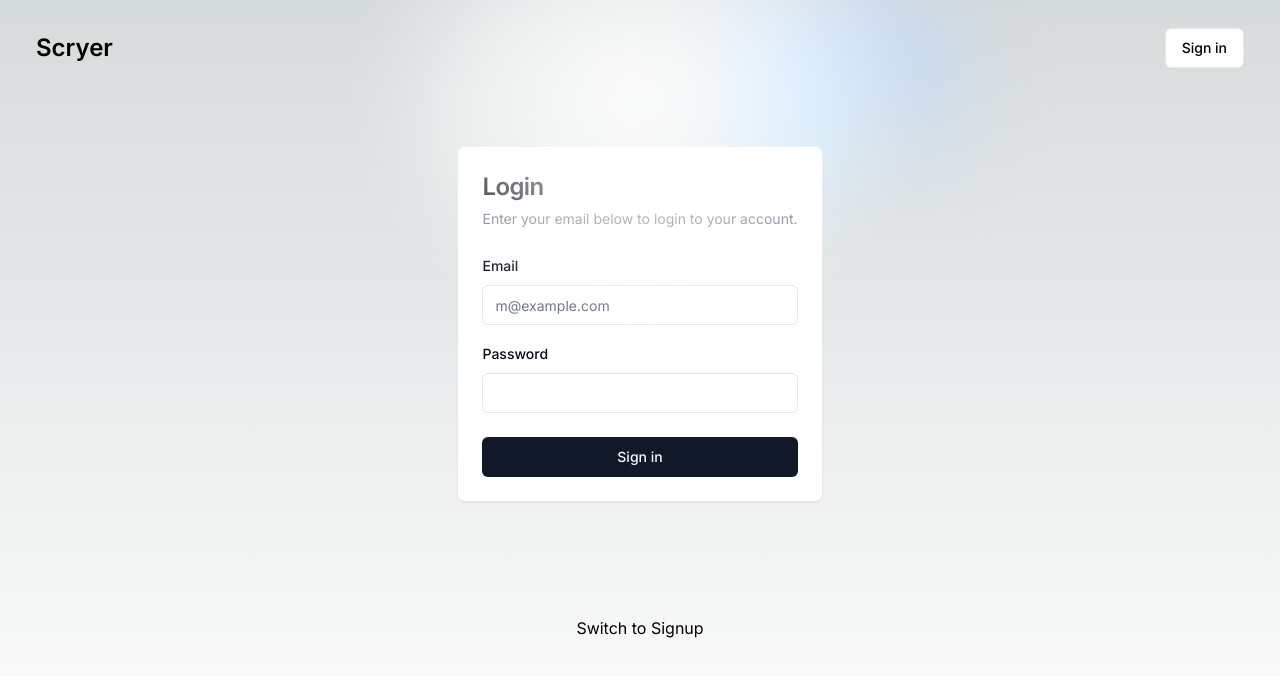
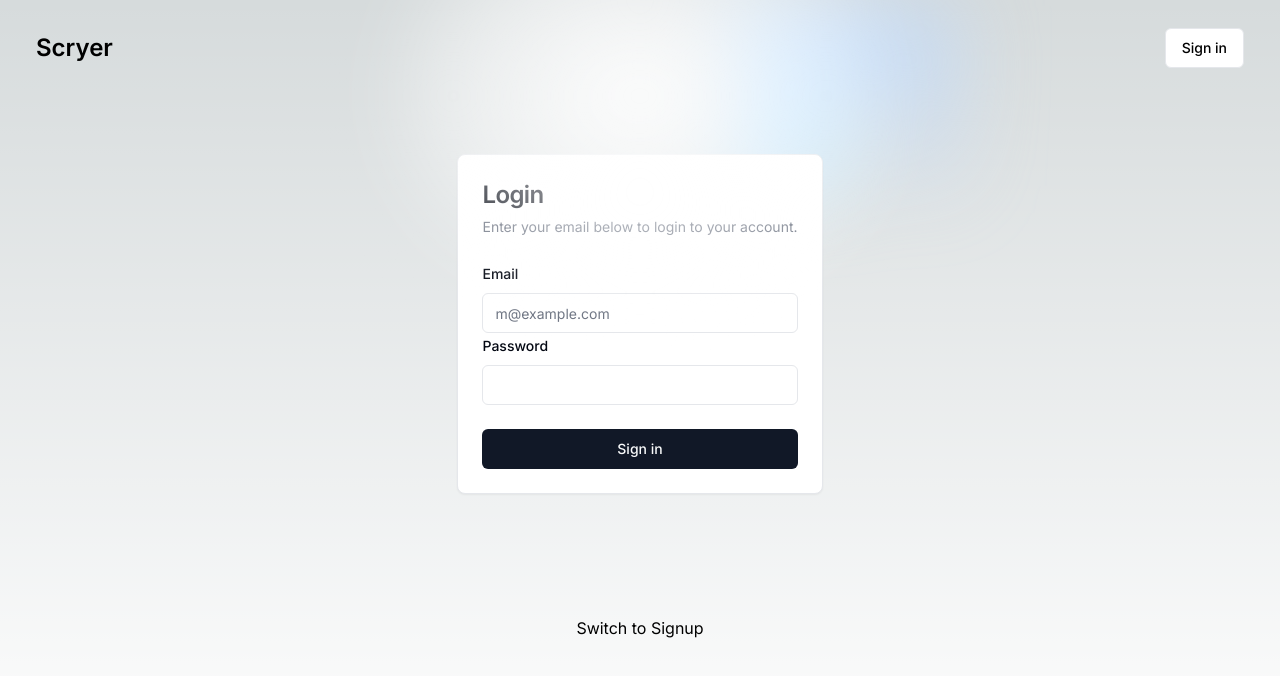
Before and after one commit to davidumoru/scryer, a Next.js app in the folder client/: page /auth in a window 1280 px wide. Shown: the top 676 px of the page. Built offline with nearby package versions, Linux system fonts and the light colour scheme.

Commit message:
Use form to handle submission

```diff
--- a/client/components/login.tsx
+++ b/client/components/login.tsx
@@ -1,12 +1,19 @@
 import axios from "axios";
 import { useState, FormEvent } from "react";
-import { useRouter } from 'next/navigation';
-import { ToastContainer, toast } from 'react-toastify';
-import 'react-toastify/dist/ReactToastify.css';
-import { CardTitle, CardDescription, CardHeader, CardContent, CardFooter, Card } from "@/components/ui/card"
-import { Label } from "@/components/ui/label"
-import { Input } from "@/components/ui/input"
-import { Button } from "@/components/ui/button"
+import { useRouter } from "next/navigation";
+import { ToastContainer, toast } from "react-toastify";
+import "react-toastify/dist/ReactToastify.css";
+import {
+  CardTitle,
+  CardDescription,
+  CardHeader,
+  CardContent,
+  CardFooter,
+  Card,
+} from "@/components/ui/card";
+import { Label } from "@/components/ui/label";
+import { Input } from "@/components/ui/input";
+import { Button } from "@/components/ui/button";
 
 export function Login() {
   const [email, setEmail] = useState("");
@@ -21,17 +28,14 @@ export function Login() {
     setError(null);
 
     try {
-      const response = await axios.post(
-        "http://localhost:5006/auth/login",
-        {
+      const response = await axios.post("http://localhost:5006/auth/login", {
         email,
         password,
-        }
-      );
+      });
 
       console.log("Login successful:", response.data);
       toast.success(response.data.message);
-      router.push('/dashboard');
+      router.push("/dashboard");
     } catch (error: any) {
       console.error(error);
       toast.error(error.response.data.message);
@@ -45,23 +49,38 @@ export function Login() {
       <Card>
         <CardHeader>
           <CardTitle className="text-2xl">Login</CardTitle>
-          <CardDescription>Enter your email below to login to your account.</CardDescription>
+          <CardDescription>
+            Enter your email below to login to your account.
+          </CardDescription>
         </CardHeader>
         <CardContent className="space-y-4">
+          <form onClick={handleLoginSubmit}>
             <div className="space-y-2">
               <Label htmlFor="email">Email</Label>
-            <Input id="email" placeholder="m@example.com" required type="email" onChange={(e) => setEmail(e.target.value)} />
+              <Input
+                id="email"
+                placeholder="m@example.com"
+                required
+                type="email"
+                onChange={(e) => setEmail(e.target.value)}
+              />
             </div>
             <div className="space-y-2">
               <Label htmlFor="password">Password</Label>
-            <Input id="password" required type="password" onChange={(e) => setPassword(e.target.value)} />
+              <Input
+                id="password"
+                required
+                type="password"
+                onChange={(e) => setPassword(e.target.value)}
+              />
             </div>
-        </CardContent>
-        <CardFooter>
-          <Button className="w-full" disabled={isLoading} onClick={handleLoginSubmit}>
+            <div className="mt-6">
+              <Button className="w-full" disabled={isLoading}>
                 {isLoading ? "Logging In..." : "Sign in"}
               </Button>
-        </CardFooter>
+            </div>
+          </form>
+        </CardContent>
       </Card>
       <ToastContainer />
     </div>
--- a/client/components/signup.tsx
+++ b/client/components/signup.tsx
@@ -1,11 +1,18 @@
 import axios from "axios";
 import { useState, FormEvent } from "react";
-import { ToastContainer, toast } from 'react-toastify';
-import 'react-toastify/dist/ReactToastify.css';
-import { CardTitle, CardDescription, CardHeader, CardContent, CardFooter, Card } from "@/components/ui/card"
-import { Label } from "@/components/ui/label"
-import { Input } from "@/components/ui/input"
-import { Button } from "@/components/ui/button"
+import { ToastContainer, toast } from "react-toastify";
+import "react-toastify/dist/ReactToastify.css";
+import {
+  CardTitle,
+  CardDescription,
+  CardHeader,
+  CardContent,
+  CardFooter,
+  Card,
+} from "@/components/ui/card";
+import { Label } from "@/components/ui/label";
+import { Input } from "@/components/ui/input";
+import { Button } from "@/components/ui/button";
 
 export function Signup() {
   const [firstName, setFirstName] = useState("");
@@ -21,15 +28,12 @@ export function Signup() {
     setError(null);
 
     try {
-      const response = await axios.post(
-        "http://localhost:5006/auth/signup",
-        {
+      const response = await axios.post("http://localhost:5006/auth/signup", {
         firstName,
         lastName,
         email,
         password,
-        }
-      );
+      });
 
       console.log("Signup successful:", response.data);
       toast.success(response.data.message);
@@ -46,33 +50,58 @@ export function Signup() {
       <Card>
         <CardHeader>
           <CardTitle className="text-2xl">Sign Up</CardTitle>
-          <CardDescription>Enter your information to create an account.</CardDescription>
+          <CardDescription>
+            Enter your information to create an account.
+          </CardDescription>
         </CardHeader>
         <CardContent className="space-y-4">
+          <form onClick={handleSubmit}>
             <div className="grid grid-cols-2 gap-4">
               <div className="space-y-2">
                 <Label htmlFor="first-name">First name</Label>
-              <Input id="first-name" placeholder="Lee" required onChange={(e) => setFirstName(e.target.value)} />
+                <Input
+                  id="first-name"
+                  placeholder="Lee"
+                  required
+                  onChange={(e) => setFirstName(e.target.value)}
+                />
               </div>
               <div className="space-y-2">
                 <Label htmlFor="last-name">Last name</Label>
-              <Input id="last-name" placeholder="Robinson" required onChange={(e) => setLastName(e.target.value)} />
+                <Input
+                  id="last-name"
+                  placeholder="Robinson"
+                  required
+                  onChange={(e) => setLastName(e.target.value)}
+                />
               </div>
             </div>
             <div className="space-y-2">
               <Label htmlFor="email">Email</Label>
-            <Input id="email" placeholder="m@example.com" required type="email" onChange={(e) => setEmail(e.target.value)} />
+              <Input
+                id="email"
+                placeholder="m@example.com"
+                required
+                type="email"
+                onChange={(e) => setEmail(e.target.value)}
+              />
             </div>
             <div className="space-y-2">
               <Label htmlFor="password">Password</Label>
-            <Input id="password" required type="password" onChange={(e) => setPassword(e.target.value)} />
+              <Input
+                id="password"
+                required
+                type="password"
+                onChange={(e) => setPassword(e.target.value)}
+              />
             </div>
-        </CardContent>
-        <CardFooter>
-          <Button className="w-full" disabled={isLoading} onClick={handleSubmit}>
+            <div className="mt-6">
+              <Button className="w-full" disabled={isLoading}>
                 {isLoading ? "Signing Up..." : "Sign Up"}
               </Button>
-        </CardFooter>
+            </div>
+          </form>
+        </CardContent>
       </Card>
       <ToastContainer />
     </div>
```
Lines whose indentation alone changed are shown as unchanged.
